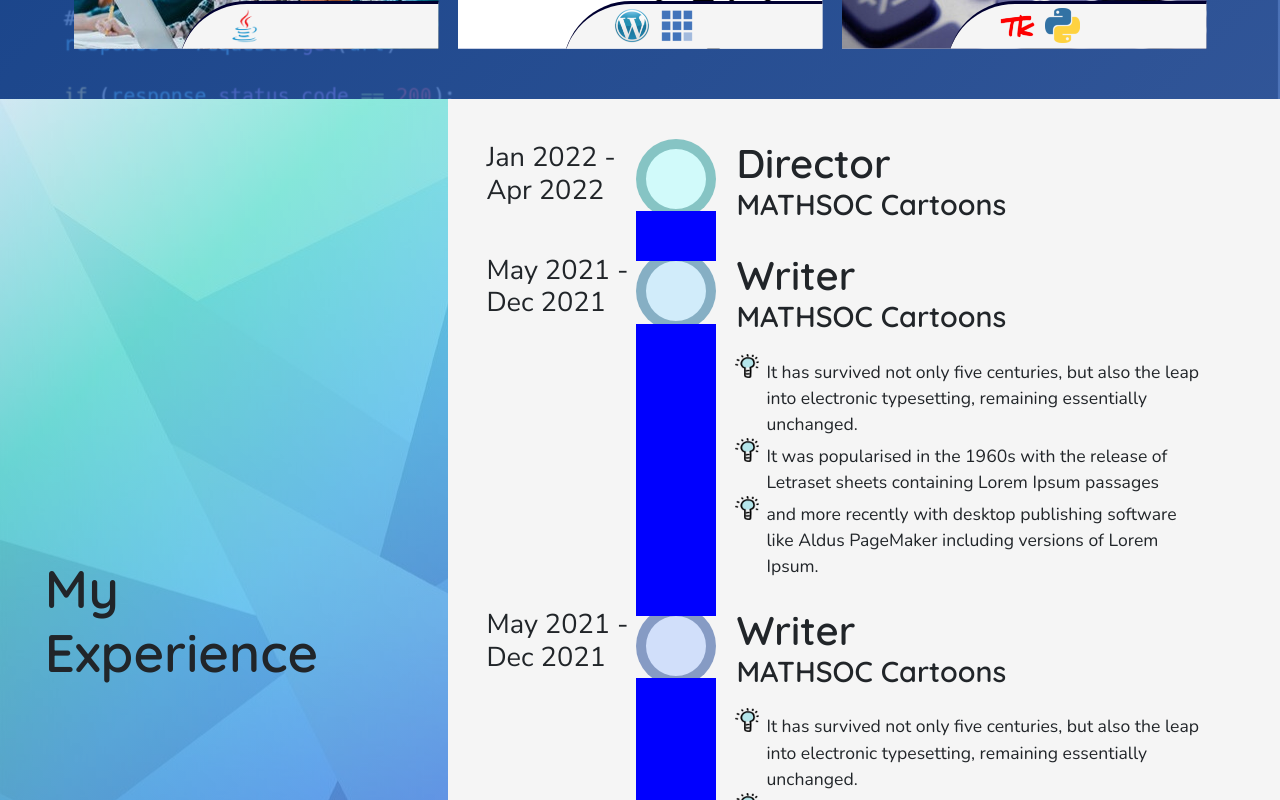
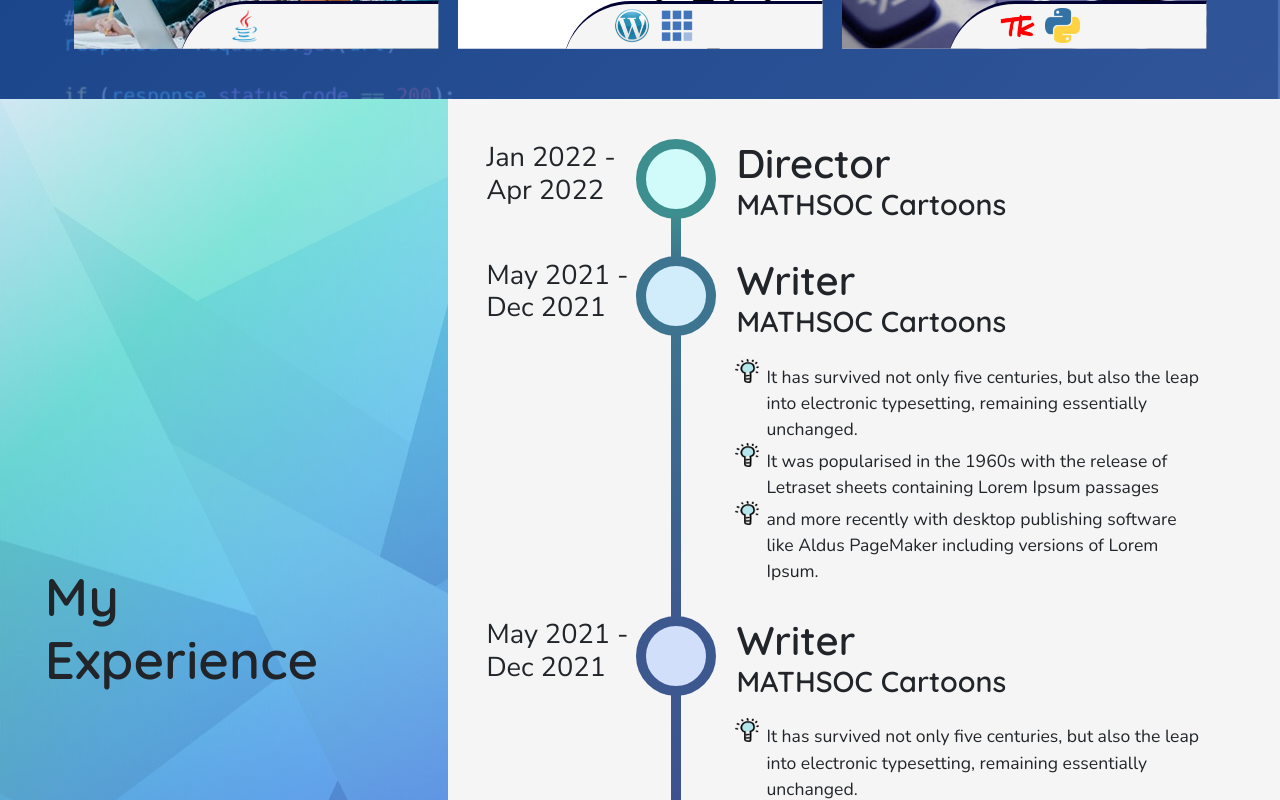
Before and after one commit to mcpenguin/the-arctic-blog, a React (Create React App) app: page / in a window 1280 px wide. Shown: the part 3520-4320 px from the top of the page. Built offline with nearby package versions, Linux system fonts and the light colour scheme.

Commit message:
added connections for timeline

```diff
--- a/src/components/ExperienceEducation/ExperienceEducation.js
+++ b/src/components/ExperienceEducation/ExperienceEducation.js
@@ -24,7 +24,8 @@ const Timeline = (props) => {
             subtitle='MATHSOC Cartoons'
             date='Jan 2022 - Apr 2022'
             color='hsla(180, 80%, 90%, 1)'
-            subcolor='hsla(180, 40%, 40%, 0.5)'
+            subcolor='hsla(180, 40%, 40%, 1)'
+            nextcolor='hsla(200, 40%, 40%, 1)'
         >
         </TimelineElement>
         <TimelineElement
@@ -32,7 +33,8 @@ const Timeline = (props) => {
             subtitle='MATHSOC Cartoons'
             date='May 2021 - Dec 2021'
             color='hsla(200, 80%, 90%, 1)'
-            subcolor='hsla(200, 40%, 40%, 0.5)'
+            subcolor='hsla(200, 40%, 40%, 1)'
+            nextcolor='hsla(220, 40%, 40%, 1)'
         >
             <ul>
                 <li>It has survived not only five centuries, but also the leap into electronic typesetting, remaining essentially unchanged.</li>
@@ -45,7 +47,8 @@ const Timeline = (props) => {
             subtitle='MATHSOC Cartoons'
             date='May 2021 - Dec 2021'
             color='hsla(220, 80%, 90%, 1)'
-            subcolor='hsla(220, 40%, 40%, 0.5)'
+            subcolor='hsla(220, 40%, 40%, 1)'
+            nextcolor='hsla(240, 40%, 40%, 1)'
         >
             <ul>
                 <li>It has survived not only five centuries, but also the leap into electronic typesetting, remaining essentially unchanged.</li>
--- a/src/components/ExperienceEducation/Timeline/TimelineElement.js
+++ b/src/components/ExperienceEducation/Timeline/TimelineElement.js
@@ -22,7 +22,8 @@ const TimelineElement = (props) => {
         <div className="timeline-element"
             style={{
                 "--color": props.color,
-                "--subcolor": props.subcolor
+                "--subcolor": props.subcolor,
+                "--nextcolor": props.nextcolor,
             }}
         >
             <div className="date">
@@ -34,7 +35,9 @@ const TimelineElement = (props) => {
                 <h4>{props.subtitle}</h4>
             </div>
             <div className="body">
-                <div className="connect"></div>
+                <div className="connect">
+                    <div className="connect-line"></div>
+                </div>
                 <div className="content">
                     {props.children}
                 </div>
--- a/src/components/ExperienceEducation/Timeline/TimelineElement.scss
+++ b/src/components/ExperienceEducation/Timeline/TimelineElement.scss
@@ -5,7 +5,7 @@
 .timeline-element {
     display: flex;
     flex-flow: row wrap;
-    margin-bottom: -70px;
+    margin-bottom: -65px;
 
     &:last-of-type {
         padding-bottom: 0;
@@ -20,6 +20,7 @@
 
     $color: var(--color);
     $subcolor: var(--subcolor);
+    $nextcolor: var(--nextcolor);
 
     // .date, .node, .desc {
     //     margin-top: 50px;
@@ -101,11 +102,22 @@
 
         .connect {
             width: $node_size;
-            background-color: blue;
             height: auto;
 
             position: relative;
             top: -20px;
+            @include center;
+
+            .connect-line {
+                width: math.div($node_size, 8);
+                height: 100%;
+                border-radius: 5px;
+                background: linear-gradient(
+                    180deg,
+                    $subcolor 0%,
+                    $nextcolor 100%
+                );
+            }
         }
 
         .content {
```
